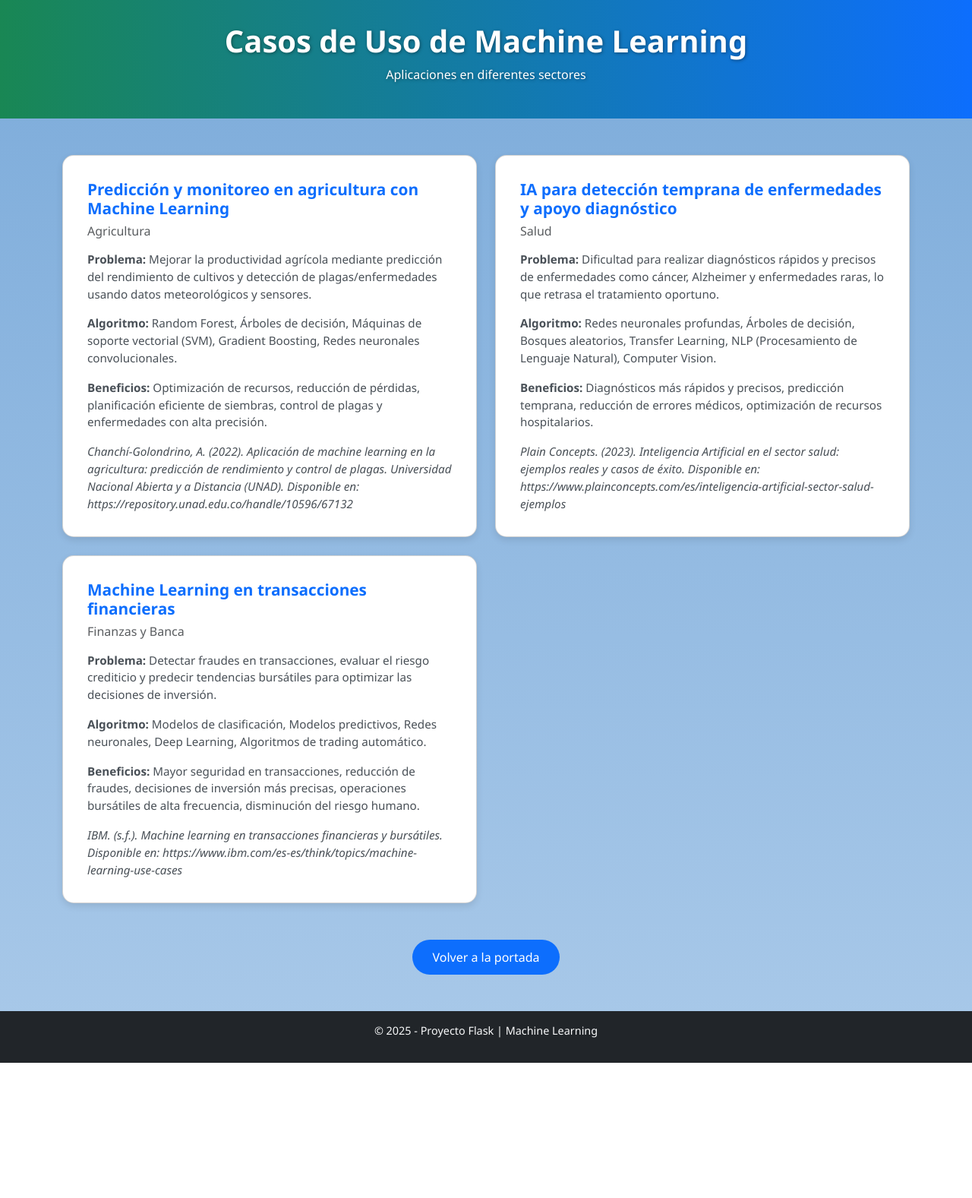
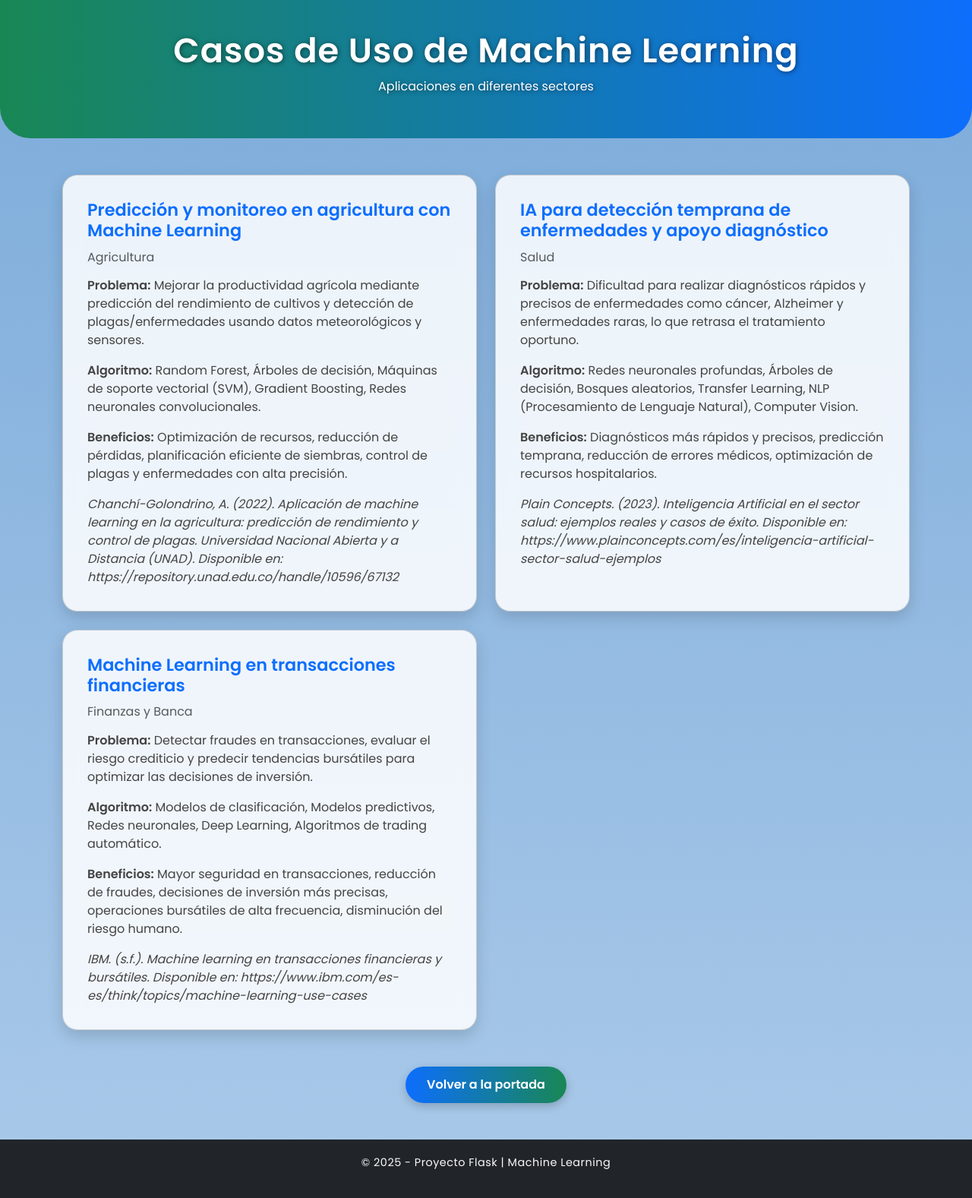
Before and after one commit to Lnbernal/SystemInnovation, a Flask app: page /casos in a window 1280 px wide. Shown: the whole page at 76% size. Before the commit the page ends 1399 px from the top, so only its background shows below. Run offline with Flask 3, Linux system fonts and the light colour scheme.

Commit message:
Optimizé un poco el style2

```diff
--- a/static/style3.css
+++ b/static/style3.css
@@ -2,69 +2,110 @@
    Estilos personalizados para index3.html
    ============================ */
 
-/* Fondo general */
+/* Fuente global */
+@import url('https://fonts.googleapis.com/css2?family=Poppins:wght@400;600&display=swap');
+
 body {
     background: linear-gradient(180deg, #7cabda, #a9c9e9);
-    font-family: 'Segoe UI', Tahoma, Geneva, Verdana, sans-serif;
+    font-family: 'Poppins', sans-serif;
+    color: #212529;
+    margin: 0;
+    padding: 0;
 }
 
 /* Header */
 .header {
     background: linear-gradient(90deg, #198754, #0d6efd);
     color: white;
-    text-shadow: 1px 1px 4px rgba(0, 0, 0, 0.4);
-    padding: 30px 0;
+    text-shadow: 1px 1px 6px rgba(0, 0, 0, 0.5);
+    padding: 40px 0;
+    border-bottom-left-radius: 40px;
+    border-bottom-right-radius: 40px;
+    animation: fadeDown 1s ease-in-out;
 }
 
 .titulo {
-    font-size: 2.5rem;
-    font-weight: bold;
+    font-size: 2.8rem;
+    font-weight: 700;
+    letter-spacing: 1px;
+}
+
+/* Animación de entrada */
+@keyframes fadeDown {
+    from {
+        opacity: 0;
+        transform: translateY(-20px);
+    }
+    to {
+        opacity: 1;
+        transform: translateY(0);
+    }
 }
 
 /* Cards de casos de uso */
 .card-caso {
-    border-radius: 15px;
-    box-shadow: 0 4px 10px rgba(0, 0, 0, 0.1);
-    transition: transform 0.2s ease-in-out;
-    background-color: #ffffff;
+    border-radius: 20px;
+    backdrop-filter: blur(12px);
+    background: rgba(255, 255, 255, 0.85);
+    box-shadow: 0 8px 20px rgba(0, 0, 0, 0.15);
+    transition: all 0.3s ease-in-out;
+    animation: fadeUp 0.7s ease-in-out;
 }
 
 .card-caso:hover {
-    transform: translateY(-8px);
+    transform: translateY(-10px) scale(1.02);
+    box-shadow: 0 12px 28px rgba(0, 0, 0, 0.25);
 }
 
 .card-title {
     color: #0d6efd;
     font-weight: 600;
-    font-size: 1.3rem;
+    font-size: 1.4rem;
+    margin-bottom: 12px;
 }
 
 .card-text {
-    font-size: 0.95rem;
-    color: #495057;
+    font-size: 1rem;
+    color: #444;
+    line-height: 1.5;
+}
+
+/* Animación para las cards */
+@keyframes fadeUp {
+    from {
+        opacity: 0;
+        transform: translateY(20px);
+    }
+    to {
+        opacity: 1;
+        transform: translateY(0);
+    }
 }
 
 /* Botón volver */
 .btn-volver {
-    background-color: #0d6efd;
+    background: linear-gradient(90deg, #0d6efd, #198754);
     color: white;
-    border-radius: 25px;
-    padding: 10px 25px;
-    font-weight: 500;
+    border-radius: 30px;
+    padding: 12px 28px;
+    font-weight: 600;
     transition: all 0.3s ease;
+    border: none;
+    box-shadow: 0 4px 12px rgba(0, 0, 0, 0.2);
 }
 
 .btn-volver:hover {
-    background-color: #0b5ed7;
-    transform: scale(1.05);
+    background: linear-gradient(90deg, #0b5ed7, #157347);
+    transform: scale(1.08);
 }
 
 /* Footer */
 .footer {
-    background-color: #212529;
+    background: #212529;
     color: #f8f9fa;
     font-size: 0.9rem;
     text-align: center;
-    padding: 15px 0;
-    margin-top: 30px;
+    padding: 20px 0;
+    margin-top: 40px;
+    letter-spacing: 0.5px;
 }
```
